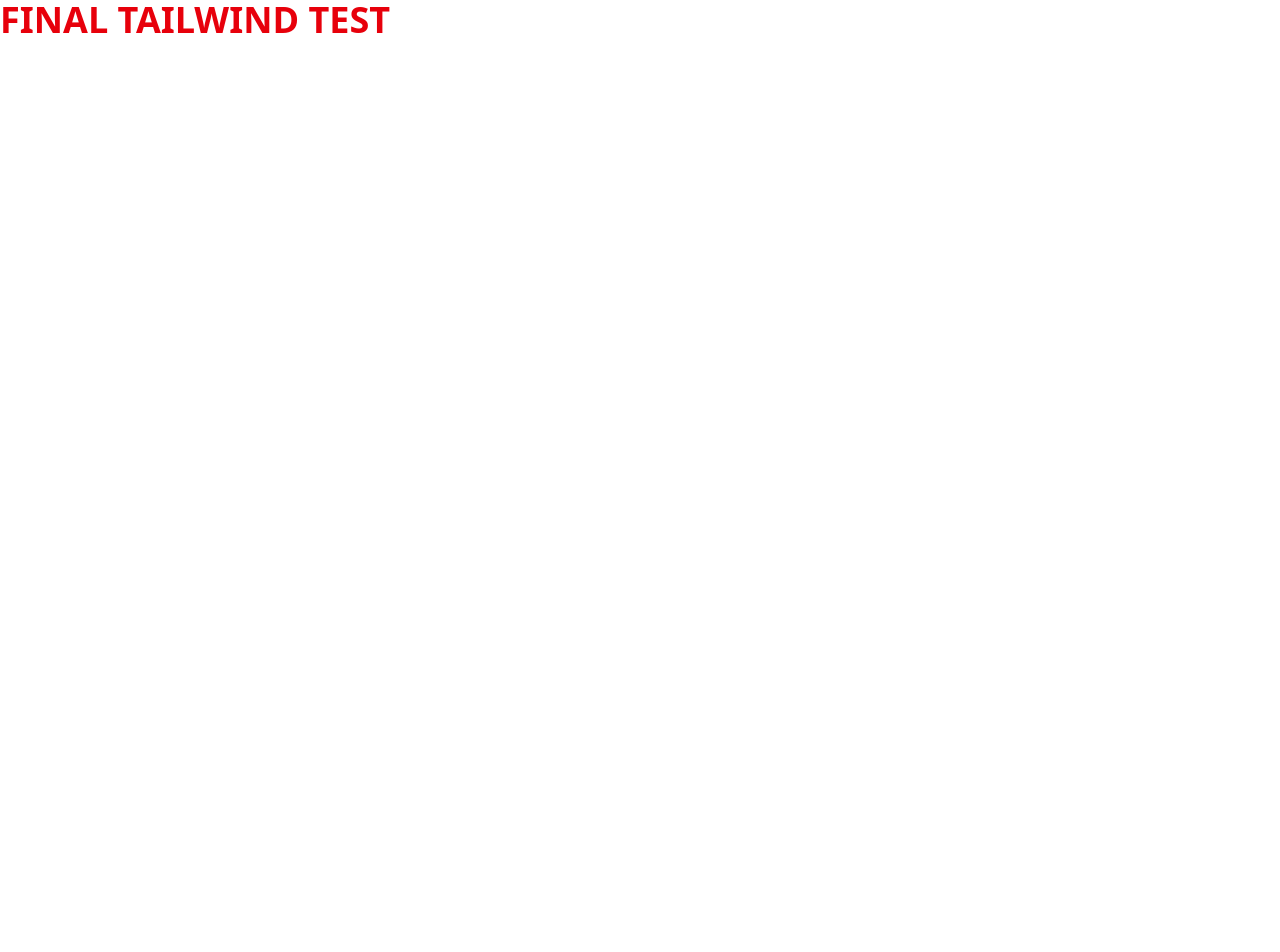
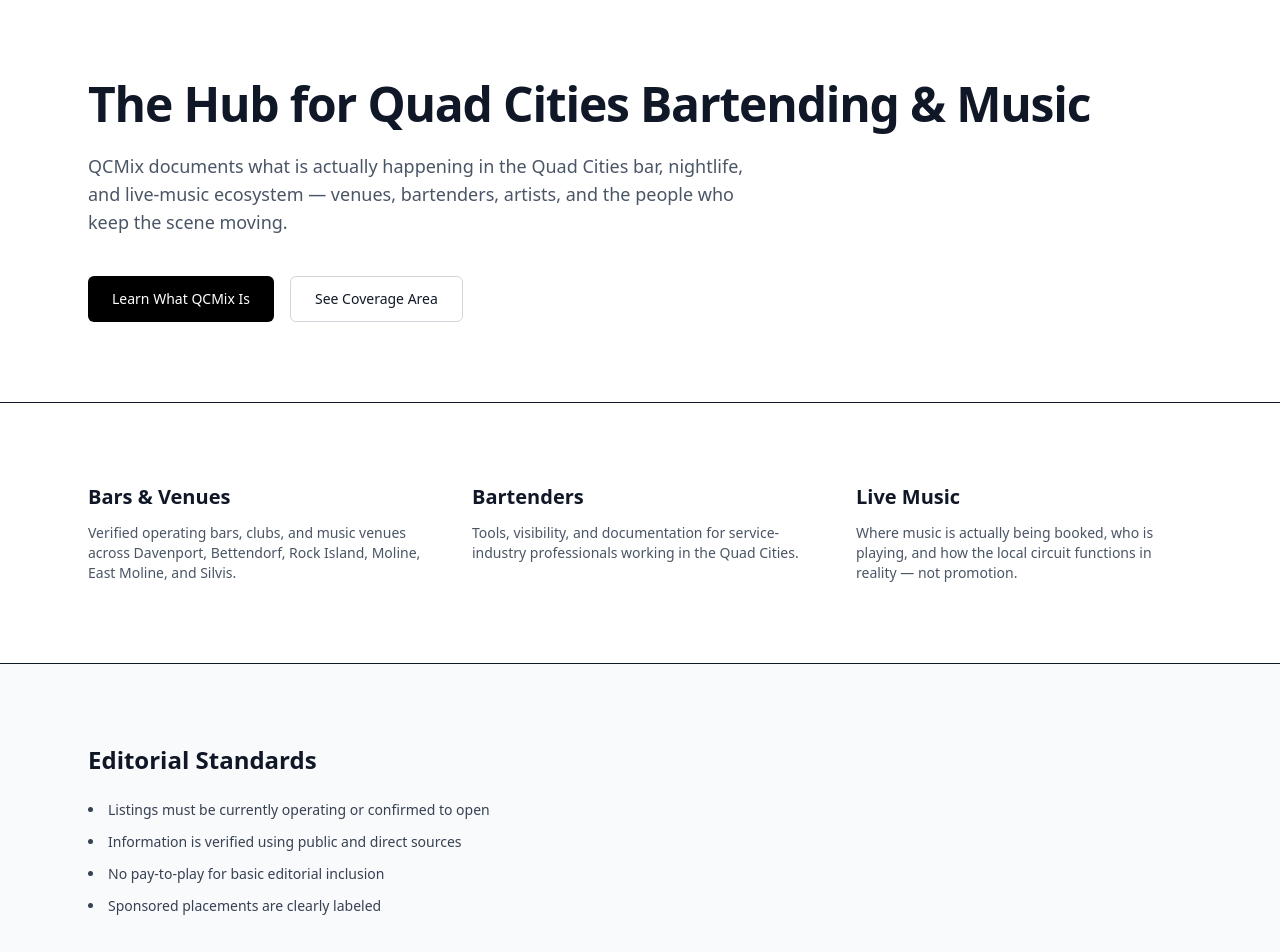
Before and after one commit to QCmix/QCMix.com, a Next.js app: page / in a window 1280 px wide. Shown: the top 952 px of the page. Before the commit the page ends 800 px from the top, so only its background shows below. Built offline with nearby package versions, Linux system fonts and the light colour scheme.

Commit message:
Add landing page content

```diff
--- a/app/page.tsx
+++ b/app/page.tsx
@@ -1,9 +1,90 @@
-export default function Home() {
+export default function HomePage() {
   return (
-    <main>
-      <h1 className="text-red-600 text-4xl font-bold">
-        FINAL TAILWIND TEST
-      </h1>
+    <main className="min-h-screen bg-white text-gray-900">
+      {/* Hero */}
+      <section className="border-b">
+        <div className="max-w-6xl mx-auto px-6 py-20">
+          <h1 className="text-4xl md:text-5xl font-bold tracking-tight">
+            The Hub for Quad Cities Bartending & Music
+          </h1>
+
+          <p className="mt-6 max-w-2xl text-lg text-gray-600">
+            QCMix documents what is actually happening in the Quad Cities bar,
+            nightlife, and live-music ecosystem — venues, bartenders, artists,
+            and the people who keep the scene moving.
+          </p>
+
+          <div className="mt-10 flex flex-wrap gap-4">
+            <a
+              href="/about"
+              className="inline-flex items-center rounded-md bg-black px-6 py-3 text-white text-sm font-medium hover:bg-gray-800"
+            >
+              Learn What QCMix Is
+            </a>
+
+            <a
+              href="#coverage"
+              className="inline-flex items-center rounded-md border border-gray-300 px-6 py-3 text-sm font-medium hover:bg-gray-50"
+            >
+              See Coverage Area
+            </a>
+          </div>
+        </div>
+      </section>
+
+      {/* What We Cover */}
+      <section id="coverage">
+        <div className="max-w-6xl mx-auto px-6 py-20 grid gap-12 md:grid-cols-3">
+          <div>
+            <h2 className="text-xl font-semibold">Bars & Venues</h2>
+            <p className="mt-3 text-gray-600 text-sm">
+              Verified operating bars, clubs, and music venues across Davenport,
+              Bettendorf, Rock Island, Moline, East Moline, and Silvis.
+            </p>
+          </div>
+
+          <div>
+            <h2 className="text-xl font-semibold">Bartenders</h2>
+            <p className="mt-3 text-gray-600 text-sm">
+              Tools, visibility, and documentation for service-industry
+              professionals working in the Quad Cities.
+            </p>
+          </div>
+
+          <div>
+            <h2 className="text-xl font-semibold">Live Music</h2>
+            <p className="mt-3 text-gray-600 text-sm">
+              Where music is actually being booked, who is playing, and how the
+              local circuit functions in reality — not promotion.
+            </p>
+          </div>
+        </div>
+      </section>
+
+      {/* Editorial Standards */}
+      <section className="bg-gray-50 border-t">
+        <div className="max-w-6xl mx-auto px-6 py-20">
+          <h2 className="text-2xl font-semibold">Editorial Standards</h2>
+
+          <ul className="mt-6 max-w-3xl space-y-3 text-gray-700 text-sm list-disc list-inside">
+            <li>Listings must be currently operating or confirmed to open</li>
+            <li>Information is verified using public and direct sources</li>
+            <li>No pay-to-play for basic editorial inclusion</li>
+            <li>Sponsored placements are clearly labeled</li>
+          </ul>
+        </div>
+      </section>
+
+      {/* Footer */}
+      <footer className="border-t">
+        <div className="max-w-6xl mx-auto px-6 py-10 flex flex-col md:flex-row gap-4 md:items-center md:justify-between text-sm text-gray-500">
+          <span>© {new Date().getFullYear()} QCMix</span>
+          <div className="flex gap-4">
+            <a href="/about" className="hover:text-gray-900">About</a>
+            <a href="#" className="hover:text-gray-900">Contact</a>
+          </div>
+        </div>
+      </footer>
     </main>
   );
 }
```
